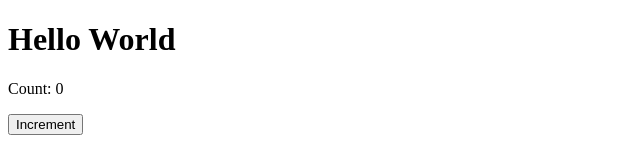
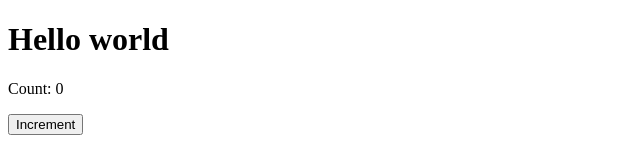
Before and after one commit to CasaSanson/CasaSanson, a Next.js app: page / in a window 1280 px wide. Shown: the top 160 px of the page, without its empty margins (0-640 px from the left). Built offline with nearby package versions, Linux system fonts and the light colour scheme.

Commit message:
Prueba 1

```diff
--- a/src/app/page.tsx
+++ b/src/app/page.tsx
@@ -4,7 +4,7 @@ export default function Home() {
   const [count, setCount] = useState(0);
 
   return <div>
-    <h1>Hello World</h1>
+    <h1>Hello world</h1>
     <p>Count: {count}</p>
     <button onClick={() => setCount(count + 1)}>Increment</button>
   </div>;
```
Also changed, not shown: 1 other file (tests, documents, lock files or other folders).
